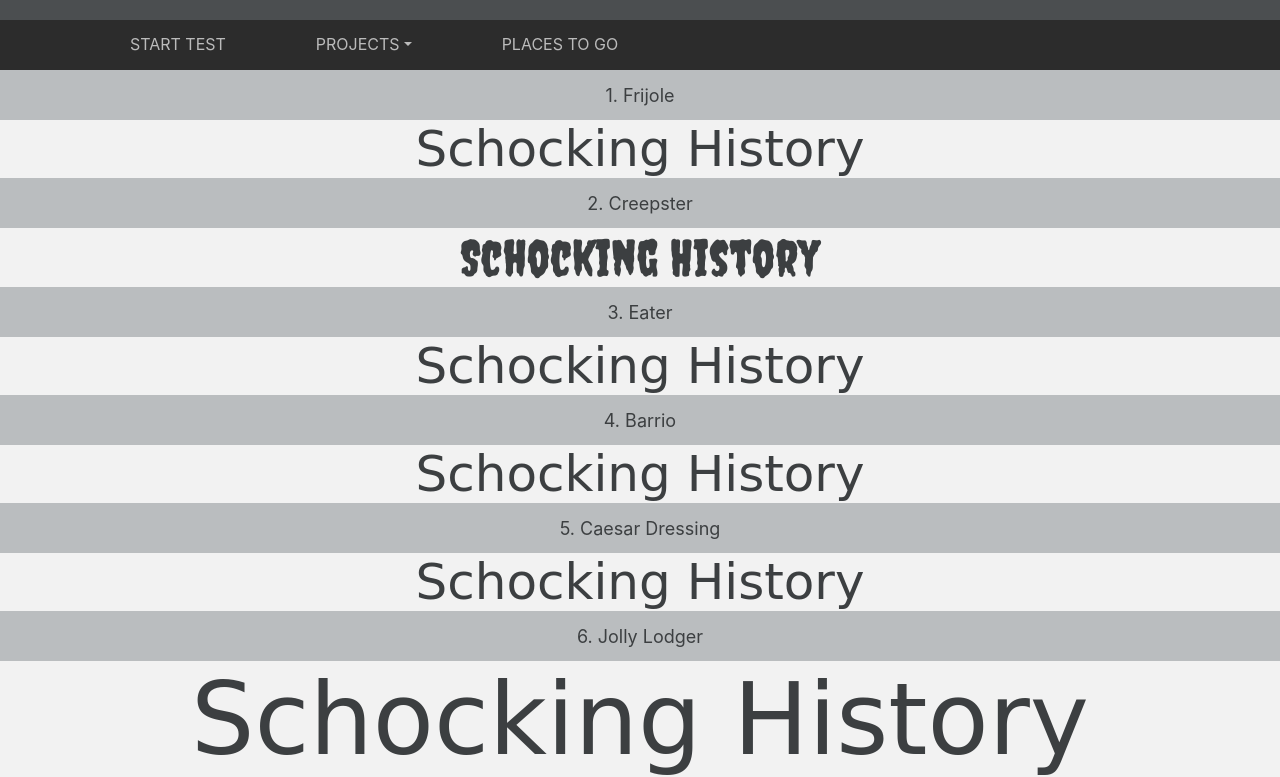
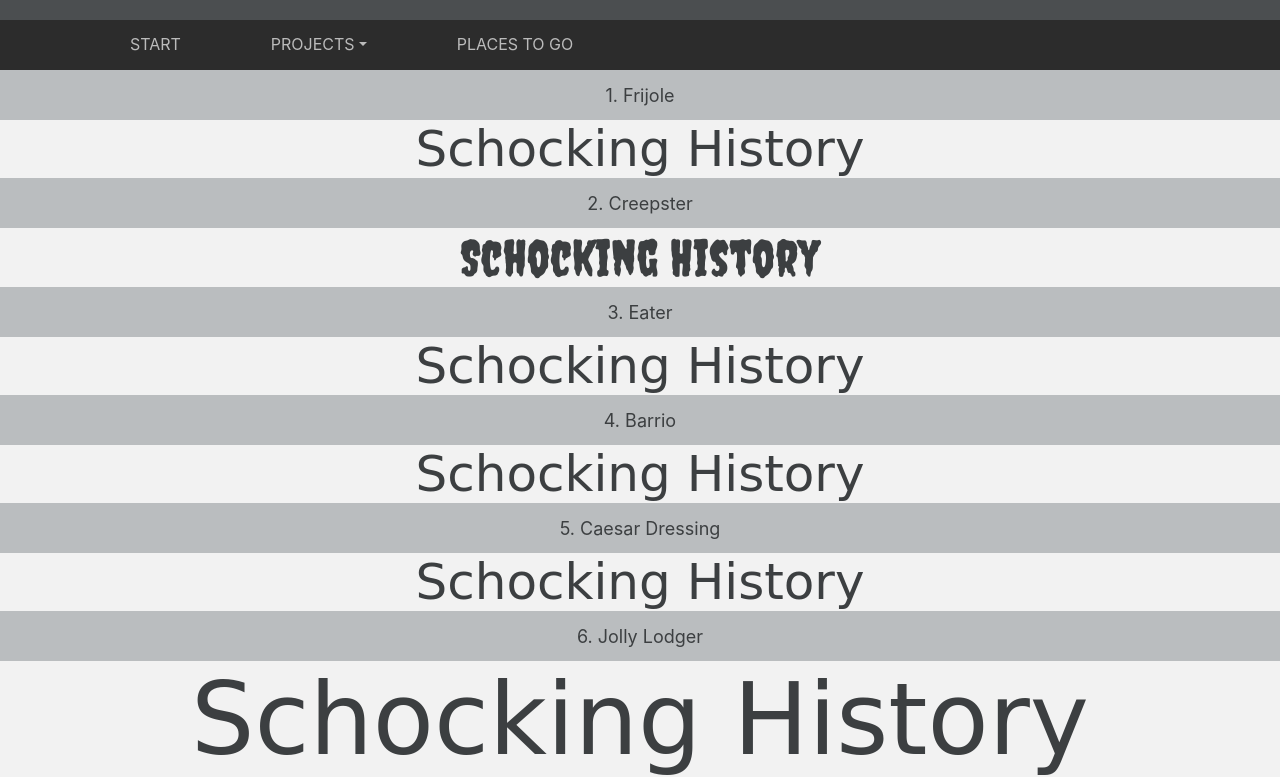
Before and after one commit to azhlbn/azhlbn_site, a Django app: page /fonts in a window 1280 px wide. Shown: the top 777 px of the page. Run offline with Django 3.2, Linux system fonts and the light colour scheme; some libraries are stand-ins or nearby versions; some web fonts are replaced.

Commit message:
reverse test

```diff
--- a/templates/base.html
+++ b/templates/base.html
@@ -26,7 +26,7 @@
 <div class="container base-text upper550">
     <ul class="nav nav-pills menu">
         <li class="nav-item">
-            <a class="menu-item menu-title" href="{% url 'main' %}">start test</a>
+            <a class="menu-item menu-title" href="{% url 'main' %}">start</a>
         </li>
         <li class="nav-item dropdown">
             <a class="dropdown-toggle menu-item menu-title" data-toggle="dropdown" href="#" role="button" aria-haspopup="true"
```
